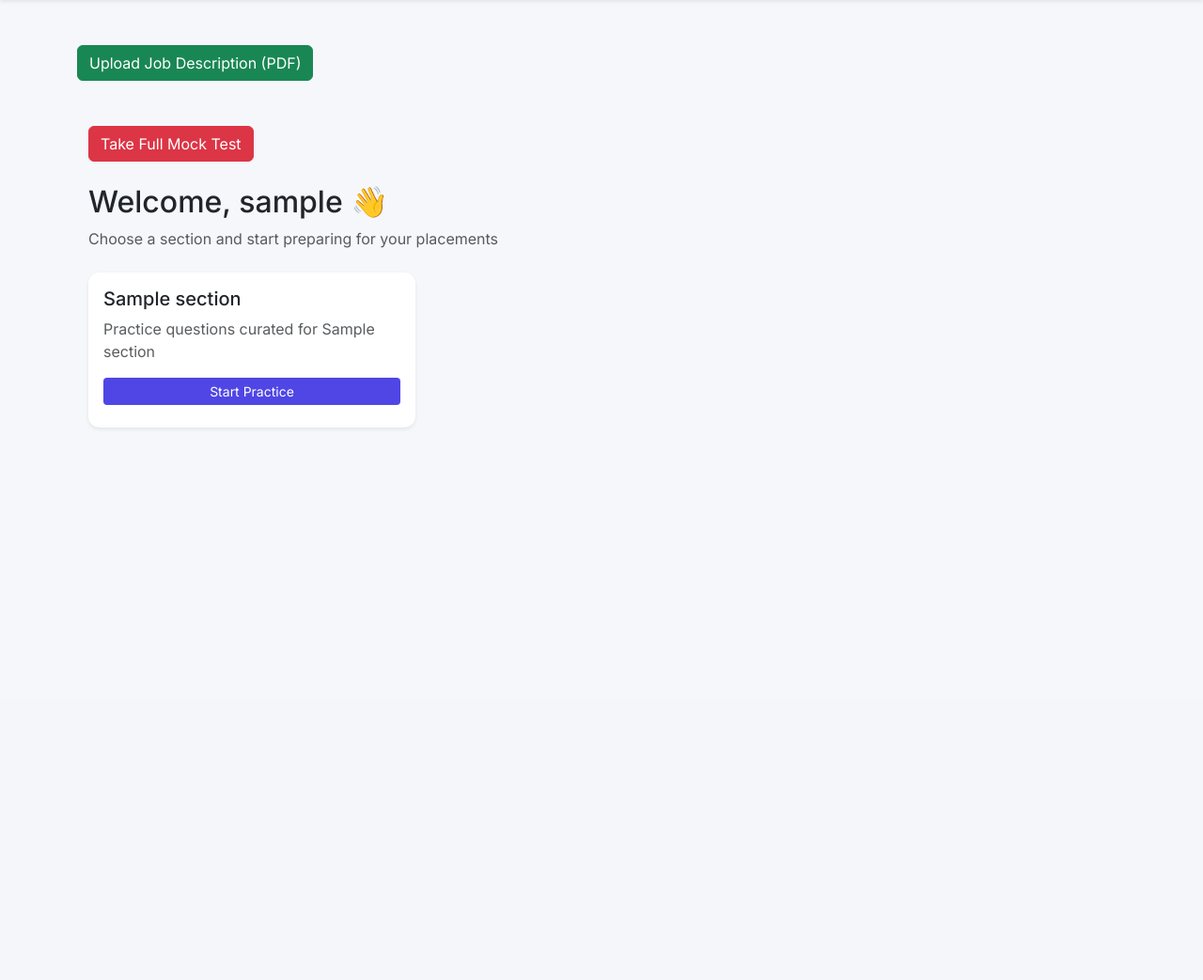
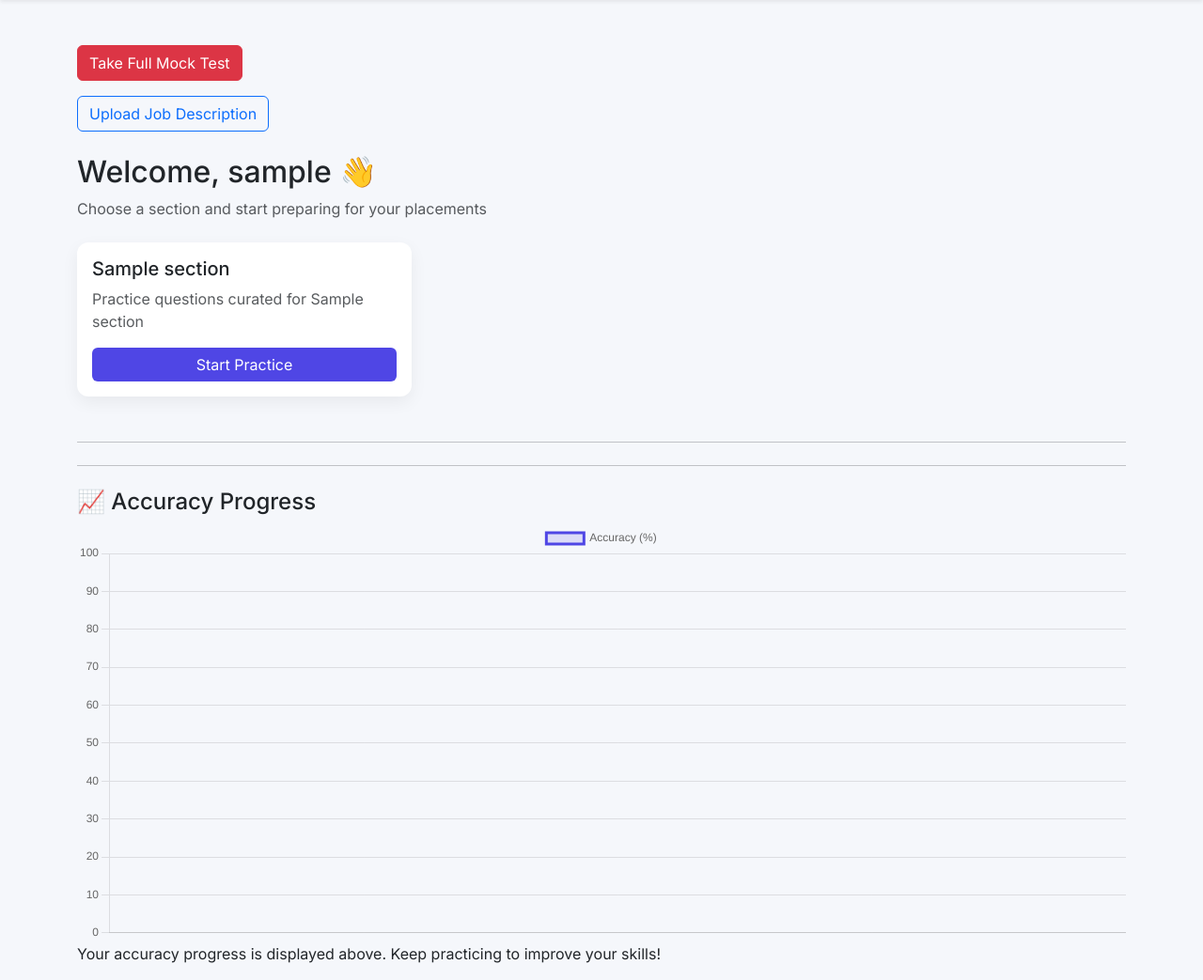
Before and after one commit to komaliandhavarapu/placement_prepration_tracker, a Django app: page /dashboard/ in a window 1280 px wide. Shown: the part 56-1099 px from the top of the page at 94% size. Before the commit the page ends 512 px from the top, so only its background shows below. Run offline with Django 5.2, Linux system fonts and the light colour scheme; a user stored in the database is signed in; tables that the repository leaves empty hold one stand-in row (values such as "Sample post").

Commit message:
Fix progress model, dashboard accuracy graph, and migrations

```diff
--- a/placement_tracker/settings.py
+++ b/placement_tracker/settings.py
@@ -61,6 +61,7 @@
         'APP_DIRS': True,
         'OPTIONS': {
             'context_processors': [
+                "django.template.context_processors.debug",
                 'django.template.context_processors.request',
                 'django.contrib.auth.context_processors.auth',
                 'django.contrib.messages.context_processors.messages',
--- a/tracker/models.py
+++ b/tracker/models.py
@@ -22,14 +22,17 @@
         return self.question[:50]
 
 
+from django.utils import timezone
+
 class Progress(models.Model):
     user = models.ForeignKey(User, on_delete=models.CASCADE)
-    section = models.ForeignKey(Section, on_delete=models.CASCADE)
-    attempted = models.IntegerField()
-    correct = models.IntegerField()
+    score = models.IntegerField()
+    total_questions = models.IntegerField()
+    accuracy = models.FloatField()
+    created_at = models.DateTimeField(default=timezone.now)
 
     def __str__(self):
-        return f"{self.user.username} - {self.section.name}"
+        return f"{self.user.username} - {self.accuracy}%"
 
 
 class JobDescription(models.Model):
@@ -41,3 +44,15 @@
 
     def __str__(self):
         return self.title
+from django.db import models
+from django.contrib.auth.models import User
+
+class MockTestAttempt(models.Model):
+    user = models.ForeignKey(User, on_delete=models.CASCADE)
+    score = models.IntegerField()
+    total_questions = models.IntegerField()
+    accuracy = models.FloatField()
+    attempted_on = models.DateTimeField(auto_now_add=True)
+
+    def __str__(self):
+        return f"{self.user.username} | {self.accuracy}%"
--- a/tracker/templates/dashboard.html
+++ b/tracker/templates/dashboard.html
@@ -1,58 +1,81 @@
 {% extends "base.html" %}
 
 {% block content %}
-<a href="{% url 'upload_jd' %}" class="btn btn-success mb-4">
-    Upload Job Description (PDF)
-</a>
 
-<div class="container mt-4">
-    <a href="{% url 'mock_test' %}" class="btn btn-danger mb-4">
+<a href="{% url 'mock_test' %}" class="btn btn-danger mb-3">
     Take Full Mock Test
-</a>
+</a><BR>
+
+<a href="{% url 'upload_jd' %}" class="btn btn-outline-primary">
+        Upload Job Description
+</a><BR><br>
 
 
-    <h2 class="mb-2">Welcome, {{ request.user.username }} 👋</h2>
-    <p class="text-muted mb-4">
-        Choose a section and start preparing for your placements
-    </p>
+<h2>Welcome, {{ request.user.username }} 👋</h2>
+<p class="text-muted">Choose a section and start preparing for your placements</p>
 
-    <div class="row">
+<!-- Sections -->
+<div class="row mt-4">
     {% for section in sections %}
     <div class="col-md-4 mb-4">
-            <div class="card shadow-sm h-100">
-                <div class="card-body d-flex flex-column">
-
-                    <h5 class="card-title">{{ section.name }}</h5>
-                    <p class="card-text text-muted">
-                        Practice questions curated for {{ section.name }}
-                    </p>
-
-                    <!-- Start Practice Button -->
-                    <a href="{% url 'practice' section.id %}"
-                       class="btn btn-primary btn-sm mt-auto mb-2">
+        <div class="card p-3">
+            <h5>{{ section.name }}</h5>
+            <p class="text-muted">Practice questions curated for {{ section.name }}</p>
+            <a href="{% url 'practice' section.id %}" class="btn btn-primary">
                 Start Practice
             </a>
-
-
-
-                </div>
         </div>
     </div>
     {% endfor %}
 </div>
 
-    {% if progress %}
-    <hr>
-    <h5 class="mt-4">Your Recent Progress</h5>
-    <ul class="list-group mt-2">
-        {% for p in progress %}
-        <li class="list-group-item d-flex justify-content-between">
-            <span>{{ p.section.name }}</span>
-            <strong>{{ p.correct }}/{{ p.attempted }}</strong>
-        </li>
-        {% endfor %}
-    </ul>
+<hr class="my-4">
+<hr class="my-4">
+
+<h4>📈 Accuracy Progress</h4>
+
+{% if accuracy_data %}
+<canvas id="accuracyChart" height="120"></canvas>
+
+<script src="https://cdn.jsdelivr.net/npm/chart.js@4.4.0/dist/chart.umd.min.js"></script>
+<script>
+    const accuracyData = JSON.parse('{{ accuracy_data|escapejs }}');
+    const labels = JSON.parse('{{ labels|escapejs }}');
+
+    const ctx = document.getElementById('accuracyChart').getContext('2d');
+
+    new Chart(ctx, {
+        type: 'line',
+        data: {
+            labels: labels,
+            datasets: [{
+                label: 'Accuracy (%)',
+                data: accuracyData,
+                borderColor: '#4f46e5',
+                backgroundColor: 'rgba(79,70,229,0.15)',
+                tension: 0.4,
+                fill: true,
+                pointRadius: 4
+            }]
+        },
+        options: {
+            responsive: true,
+            scales: {
+                y: {
+                    beginAtZero: true,
+                    max: 100
+                }
+            }
+        }
+    });
+</script>
+{% endif %}
+{% if accuracy_data  %}
+<p>Your accuracy progress is displayed above. Keep practicing to improve your skills!</p>
+
+{% else %}
+<p class="text-muted">Attempt a mock test to see your accuracy progress.</p>
 {% endif %}
 
-</div>
+
 {% endblock %}
--- a/tracker/views.py
+++ b/tracker/views.py
@@ -2,6 +2,7 @@
 from django.contrib.auth.models import User
 from django.contrib.auth import authenticate, login, logout
 from django.contrib import messages
+from .models import MockTestAttempt
 
 
 def register_view(request):
@@ -46,14 +47,30 @@
     logout(request)
     return redirect("login")
 
-from django.contrib.auth.decorators import login_required
-from .models import Section
+from tracker.models import Progress
+from django.utils import timezone
+from datetime import timedelta
+import json
 
-
-@login_required
 def dashboard_view(request):
     sections = Section.objects.all()
-    return render(request, "dashboard.html", {"sections": sections})
+
+    last_7_days = timezone.now() - timedelta(days=7)
+
+    progress_qs = Progress.objects.filter(
+        user=request.user,
+        created_at__gte=last_7_days
+    ).order_by('created_at')
+
+    accuracy_data = [p.accuracy for p in progress_qs]
+    labels = [p.created_at.strftime('%d %b') for p in progress_qs]
+
+    return render(request, "dashboard.html", {
+        "sections": sections,
+        "accuracy_data": json.dumps(accuracy_data),
+        "labels": json.dumps(labels),
+    })
+
 
 from django.contrib.auth.decorators import login_required
 from .models import PracticeQuestion, Section, Progress
@@ -114,15 +131,27 @@
     submitted = False
     submitted_answers = {}
 
+    from .models import Progress
+
     if request.method == "POST":
+        score = 0
+        for q in questions:
+             selected = request.POST.get(f"q{q.id}")
+             if selected == q.correct_answer:
+                 score += 1
+
+        accuracy = (score / total) * 100 if total > 0 else 0
+
+        Progress.objects.create(
+                user=request.user,
+                score=score,
+                total_questions=total,
+                accuracy=accuracy
+        )
+
+
         submitted = True
 
-        for q in questions:
-            selected = request.POST.get(f"q{q.id}")
-            submitted_answers[q.id] = selected
-
-            if selected == q.correct_answer:
-                score += 1
 
     return render(
         request,
@@ -173,7 +202,6 @@
         for q in questions:
             if request.POST.get(f"q{q.id}") == q.correct_answer:
                 score += 1
-
     return render(request, "mock_test.html", {
         "questions": questions,
         "score": score,
```
Also changed, not shown: tracker/migrations/0002_alter_practicequestion_section_jobdescription_and_more.py (added), tracker/migrations/0003_rename_attempted_progress_score_and_more.py (added), tracker/templates/base.html (indentation only). Lines whose indentation alone changed are shown as unchanged.
